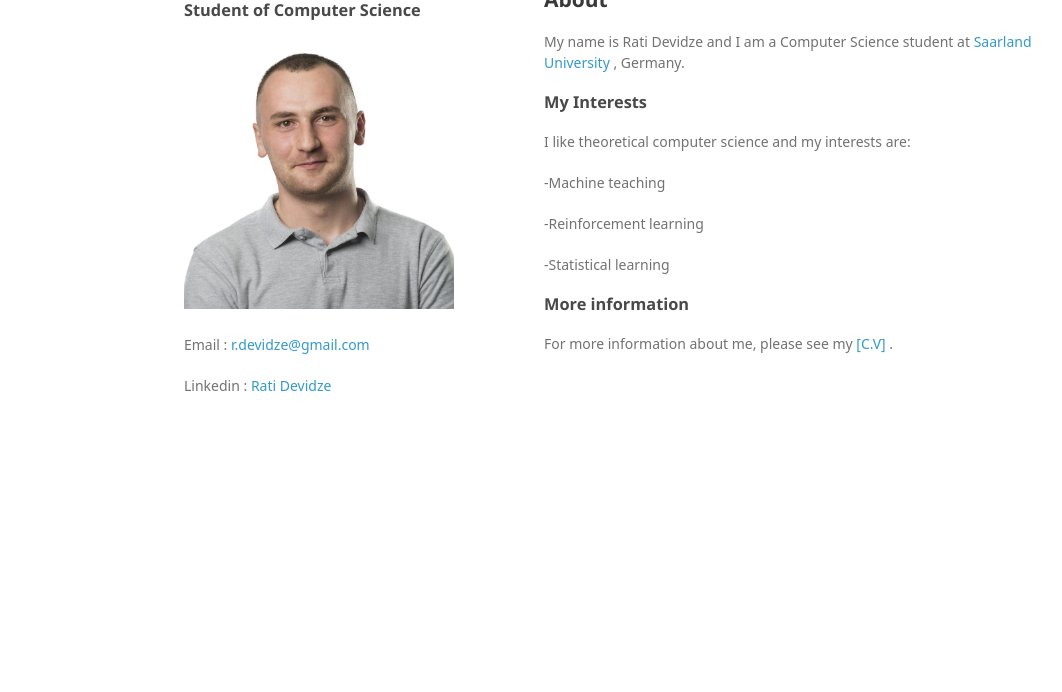
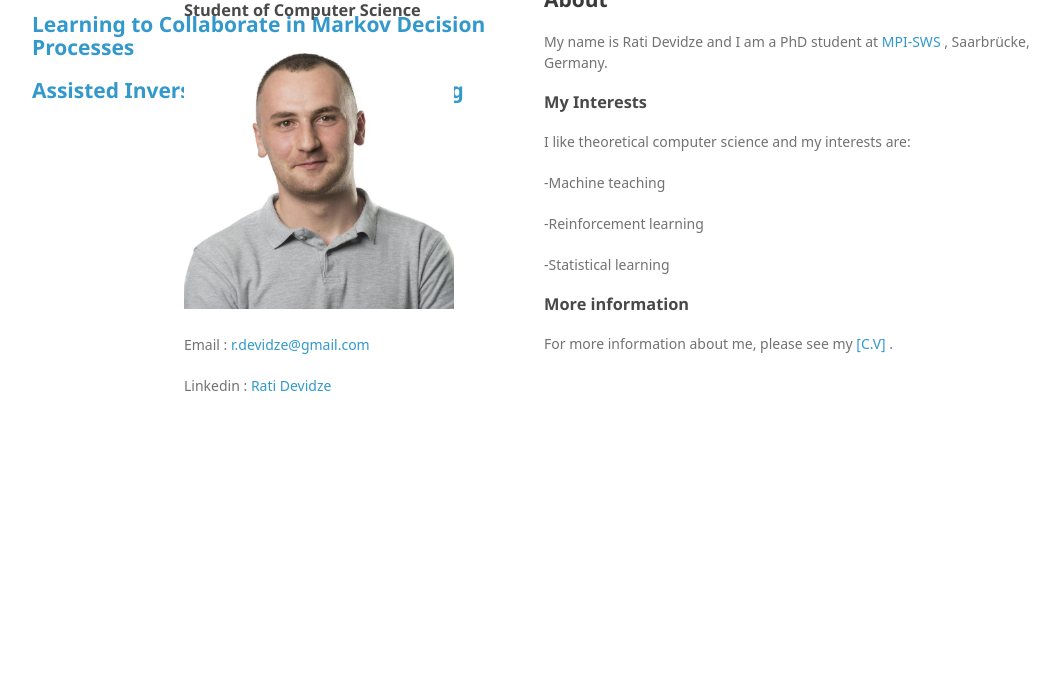
Before and after one commit to ratidevidze/ratidevidze.github.io, a plain HTML site: page index.html in a window 1280 px wide. Shown: the part 108-800 px from the top of the page, without its empty margins (26-1088 px from the left). Drawn offline with Linux system fonts and the light colour scheme; a web font is replaced by a local one.

Commit message:
Update index.html

```diff
--- a/index.html
+++ b/index.html
@@ -41,8 +41,8 @@ document.write("<a href='" + "mail" + "to:" + username1 + "@" + hostname1 + "'>"
 <a id="welcome-to-github-pages" class="anchor" href="#welcome-to-github-pages" aria-hidden="true"><span aria-hidden="true" class="octicon octicon-link"></span></a>Hello, and welcome to my newly-made webpage.</h3>
 <p>
 <h2>About</h2> </p>
-<p>My name is Rati Devidze and I am a Computer Science student at
-<a href="http://www.graduateschool-computerscience.de/"> Saarland University </a>, Germany.</p>
+<p>My name is Rati Devidze and I am a PhD student at
+<a href="https://www.mpi-sws.org//"> MPI-SWS </a>, Saarbrücke, Germany.</p>
 <h3>
 <a id="designer-templates" class="anchor" href="#designer-templates" aria-hidden="true"><span aria-hidden="true" class="octicon octicon-link"></span></a>My Interests</h3>
 <p>I like theoretical computer science and my interests are:</p>
@@ -64,6 +64,9 @@ document.write("<a href='" + "mail" + "to:" + username1 + "@" + hostname1 + "'>"
       </footer>
     </div>
     <script src="javascripts/scale.fix.js"></script>
+<p><H2>Recent Publications</></p>
+		<p> <a href="https://arxiv.org/pdf/1901.08029.pdf">Learning to Collaborate in Markov Decision Processes</p>
+	<p> <a href="https://machineteaching.mpi-sws.org/files/papers/nips-workshop-lbi-2018_teaching-irl_camera.pdf">Assisted Inverse Reinforcement Learning</p>
 
   </body>
 </html>
```
